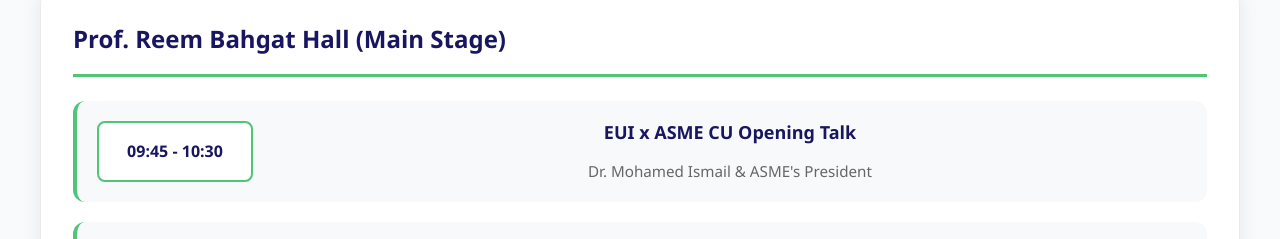
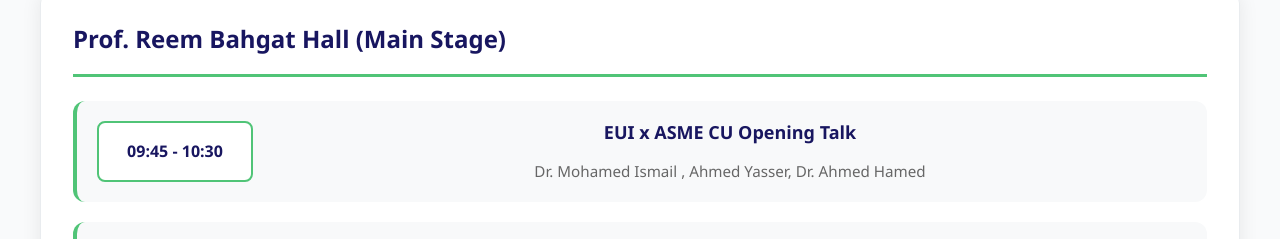
Before and after one commit to WhipShip/ASME_WEB, a plain HTML site: page agenda.html in a window 1280 px wide. Shown: the part 854-1093 px from the top of the page. Drawn offline with Linux system fonts and the light colour scheme.

Commit message:
Update agenda.html

```diff
--- a/agenda.html
+++ b/agenda.html
@@ -117,7 +117,7 @@
                 <div class="session-time">09:45 - 10:30</div>
                 <div class="session-content">
                   <h4 class="session-title">EUI x ASME CU Opening Talk</h4>
-                  <p class="session-speaker">Dr. Mohamed Ismail & ASME's President</p>
+                  <p class="session-speaker">Dr. Mohamed Ismail , Ahmed Yasser, Dr. Ahmed Hamed</p>
                 </div>
               </div>
 
```
